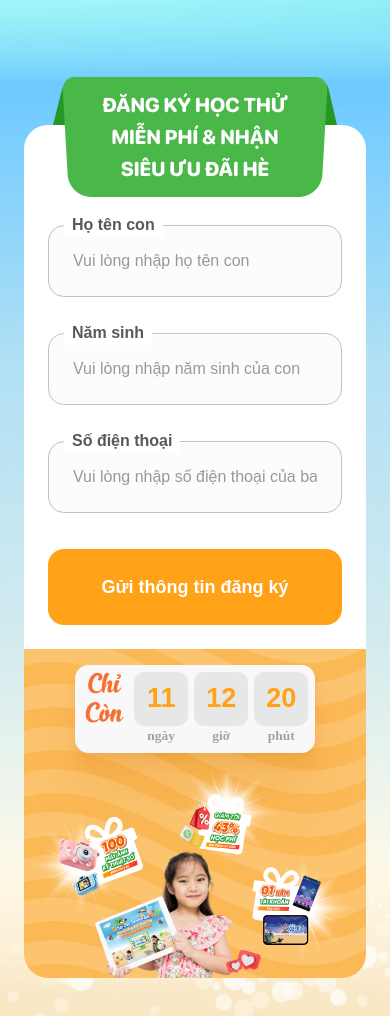
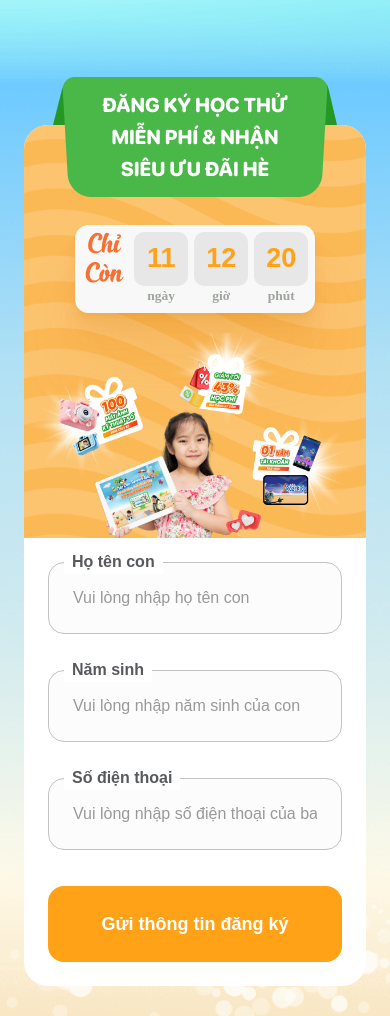
Before and after one commit to famxuanlinh/chip-ld8, a website: page index.html in a window 390 px wide. Shown: the part 7640-8656 px from the top of the page. Drawn offline with nearby package versions, Linux system fonts and the light colour scheme; a web font is replaced by a local one.

Commit message:
Fix register form on mobile

```diff
--- a/index.html
+++ b/index.html
@@ -506,7 +506,7 @@
           />
         </div>
         <div class="register grid grid-cols-2">
-          <div class="register-content md:!py-24 md:!pb-10 max-md:!pt-25">
+          <div class="register-content md:!py-24 md:!pb-10 max-md:!pt-6">
             <form class="text-left register-form">
               <div class="register-form-field-wrapper">
                 <label for="name" class="register-form-label">Họ tên con</label>
@@ -581,7 +581,9 @@
               </button>
             </form>
           </div>
-          <div class="register-content-right flex flex-col justify-between">
+          <div
+            class="register-content-right max-md:!pt-25 flex flex-col justify-between"
+          >
             <div class="flex justify-center">
               <div class="countdown-wrapper">
                 <img src="public/summers/7.3.png" alt="register" />
--- a/scss/_register.scss
+++ b/scss/_register.scss
@@ -8,7 +8,8 @@
   width: 100%;
 
   @include maxw(1080) {
-    display: block;
+    display: flex;
+    flex-direction: column-reverse;
   }
 
   &-wrapper {
@@ -45,9 +46,9 @@
 
       @include maxw(768) {
         padding-top: 16px;
-        border-top-right-radius: 0;
-        border-bottom-right-radius: 24px;
-        border-bottom-left-radius: 24px;
+        border-top-right-radius: 24px;
+        border-bottom-right-radius: 0;
+        border-top-left-radius: 24px;
       }
     }
   }
@@ -64,9 +65,9 @@
     }
 
     @include maxw(768) {
-      border-top-right-radius: 0;
-      border-bottom-right-radius: 24px;
-      border-bottom-left-radius: 24px;
+      border-top-right-radius: 24;
+      border-bottom-right-radius: 0;
+      border-top-left-radius: 24px;
     }
   }
 
```
Also changed, not shown: css/app.css, css/output.css, 1 other file.
